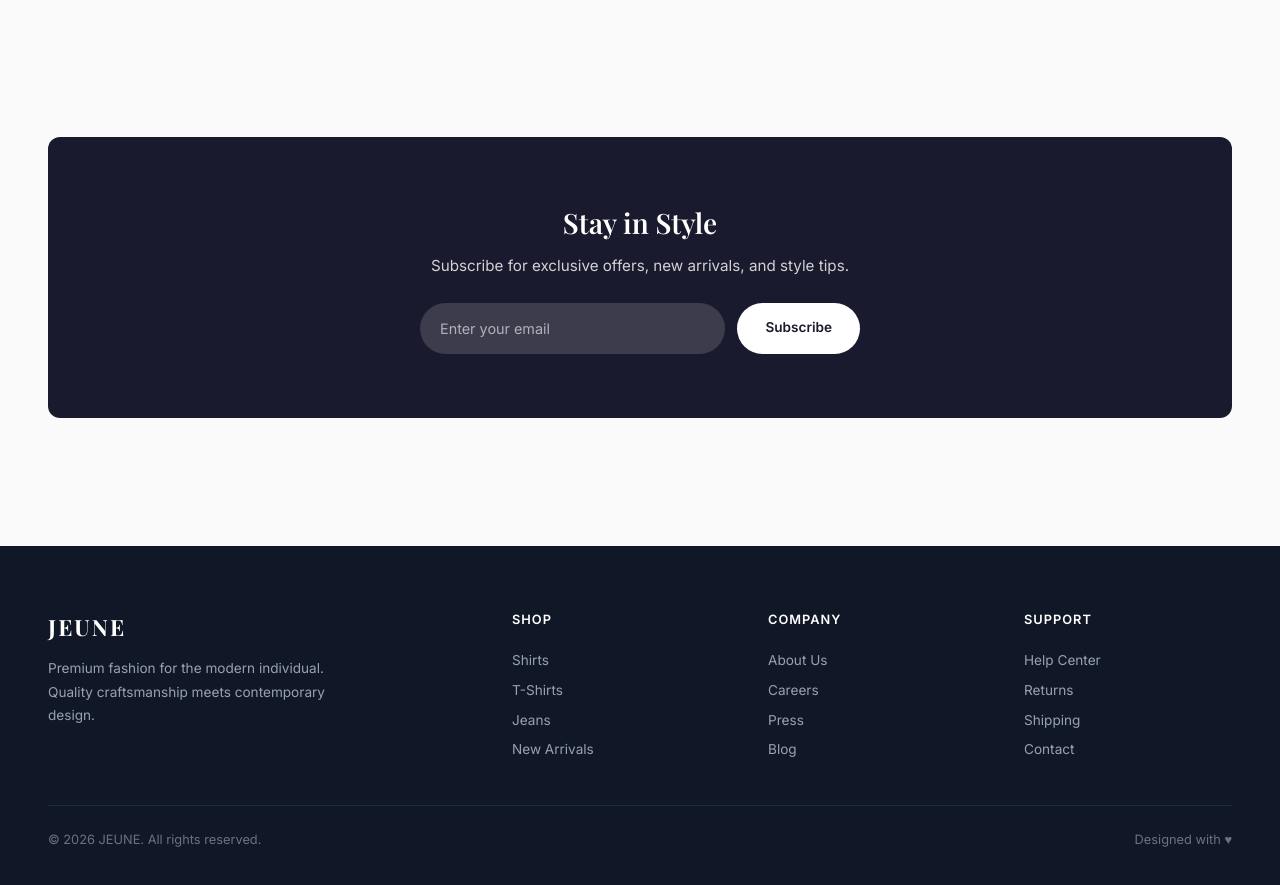
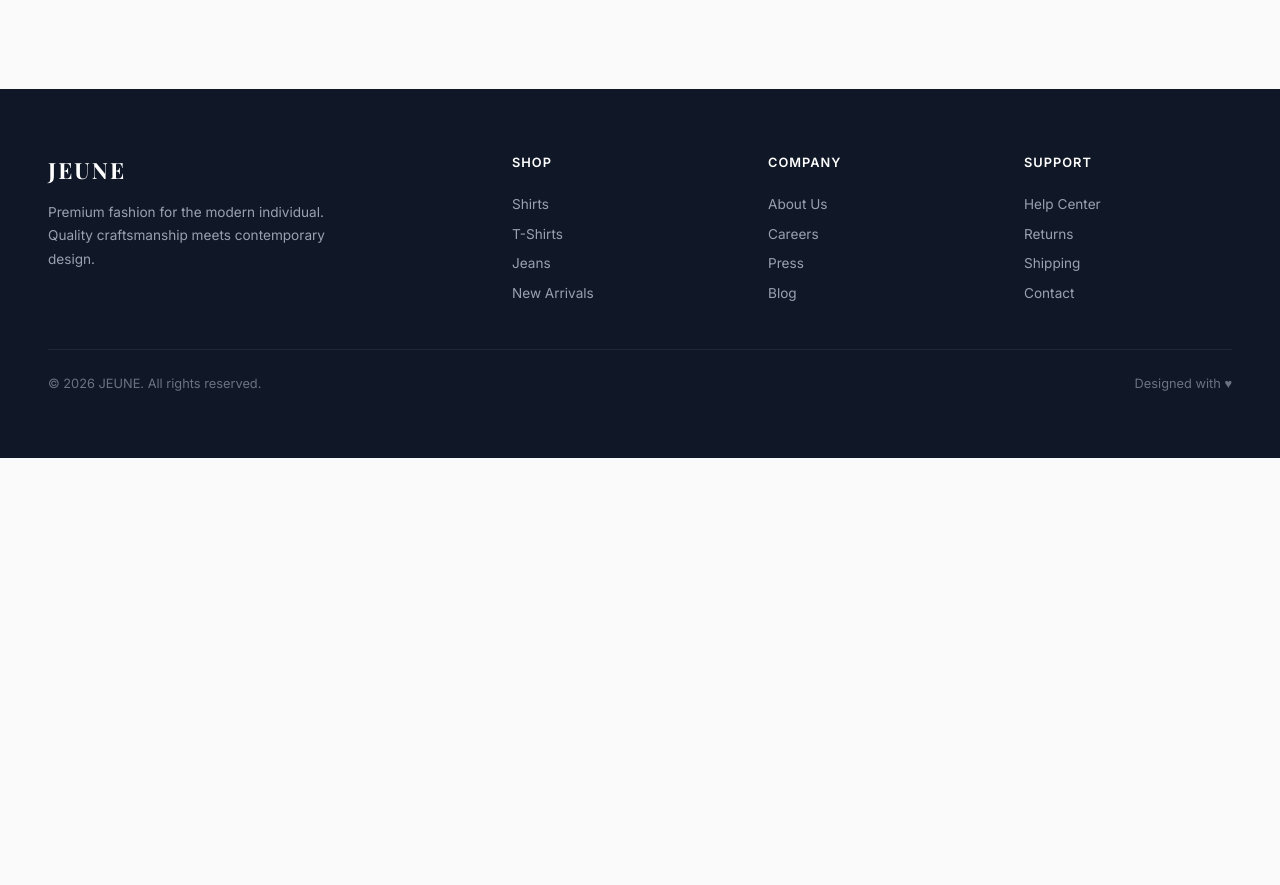
Before and after one commit to vrushabh-patil-789/VC-E-comm-website, a React (Vite) app in the folder Frontend/: page / in a window 1280 px wide. Shown: the part 3140-4025 px from the top of the page. After the commit the page ends 3598 px from the top, so only its background shows below. Built offline with nearby package versions, Linux system fonts and the light colour scheme.

Commit message:
remove: removed newsletter section from Home page

```diff
--- a/Frontend/src/pages/Home.jsx
+++ b/Frontend/src/pages/Home.jsx
@@ -127,17 +127,7 @@ export default function Home({ onAddToCart }) {
         </div>
       </section>
 
-      {/* Newsletter */}
-      <section className="max-w-[1280px] mx-auto px-4 md:px-8 xl:px-12 pb-12 md:pb-20">
-        <div className="bg-accent text-white rounded-xl p-[clamp(2.5rem,5vw,4rem)] text-center my-12" id="newsletter">
-          <h2 className="font-serif text-[1.75rem] font-semibold mb-2">Stay in Style</h2>
-          <p className="opacity-80 mb-6 text-[0.95rem]">Subscribe for exclusive offers, new arrivals, and style tips.</p>
-          <form className="flex flex-col sm:flex-row gap-3 max-w-[440px] mx-auto" onSubmit={e => e.preventDefault()}>
-            <input type="email" placeholder="Enter your email" id="newsletter-email" className="flex-1 px-5 py-3.5 rounded-full border-none text-[0.9rem] bg-white/15 text-white outline-none placeholder:text-white/60" />
-            <button type="submit" className="px-7 py-3.5 rounded-full bg-white text-accent font-semibold text-[0.85rem] transition-transform duration-[250ms] hover:scale-105">Subscribe</button>
-          </form>
-        </div>
-      </section>
+
     </main>
   )
 }
```
